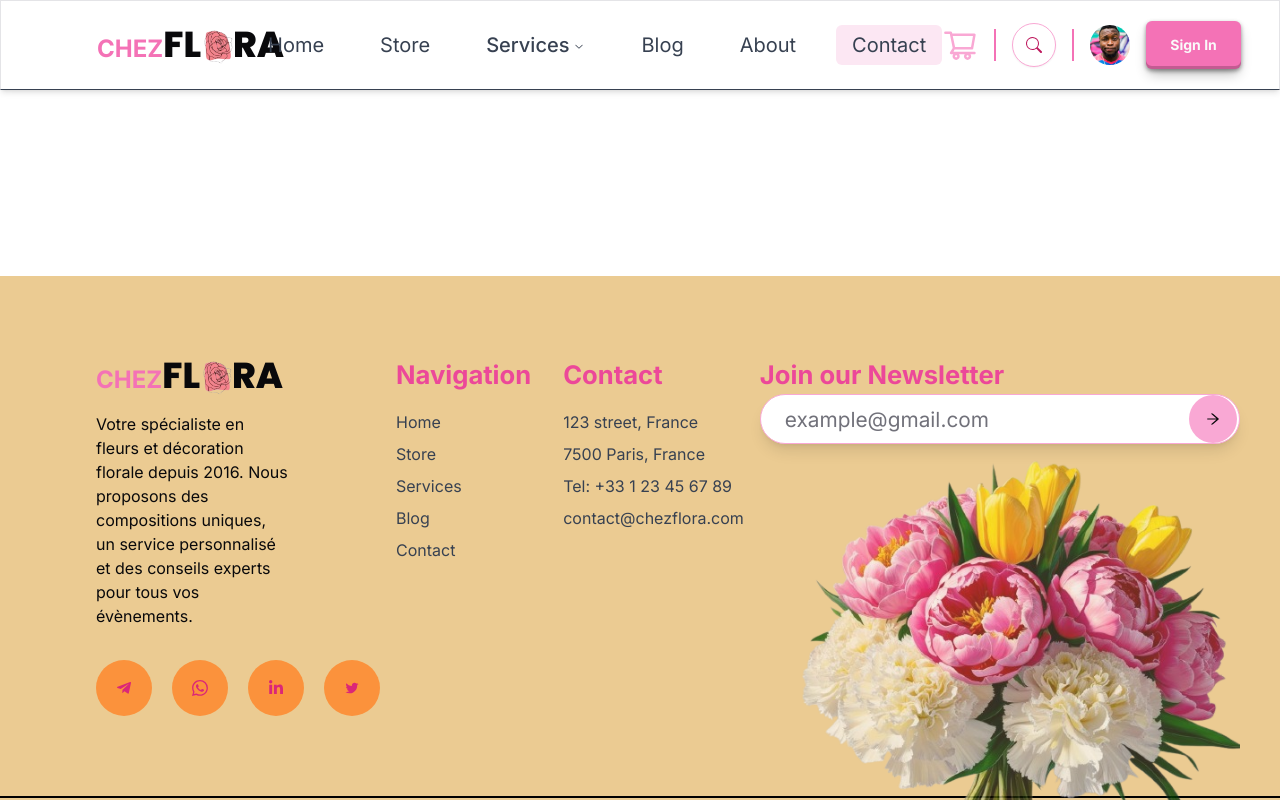
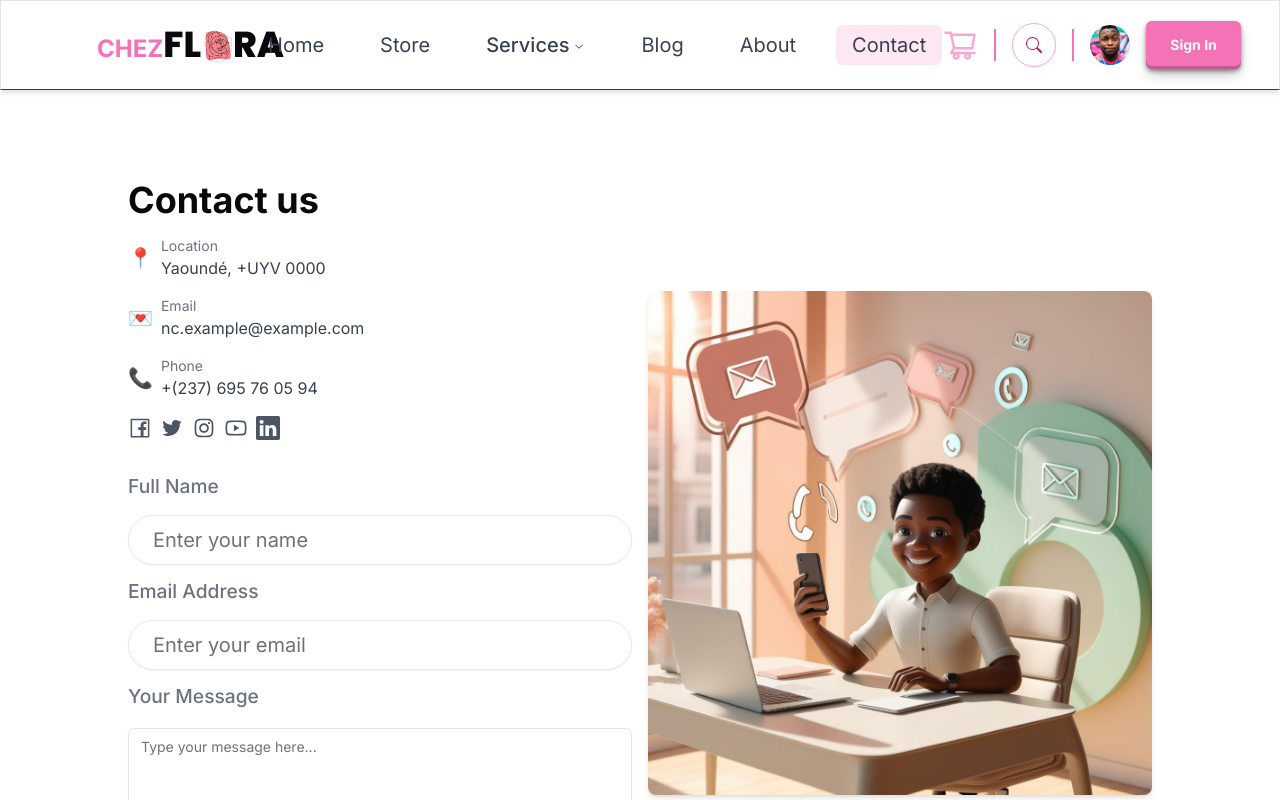
Before and after one commit to DimitriTedom/ChezFlora, a React (Vite) app in the folder client/: page /shop/contact in a window 1280 px wide. Shown: the top 800 px of the page. Built offline with nearby package versions, Linux system fonts and the light colour scheme.

Commit message:
feat(contactForm): finished with succes, now starting implementation of Join Newsletter component

```diff
--- a/client/src/components/Common/Form.tsx
+++ b/client/src/components/Common/Form.tsx
@@ -54,6 +54,7 @@ const CommonForm: React.FC<CommonFormProps> = ({
             value={value}
             onChange={(e) => setFormData({ ...formData, [controlItem.name]: e.target.value })}
             className="mt-1 w-full"
+            rows={4}
           />
         );
       default:
--- a/client/src/pages/Auth/ForgotPassword.tsx
+++ b/client/src/pages/Auth/ForgotPassword.tsx
@@ -41,7 +41,7 @@ const AuthLogin: React.FC = () => {
 
 
   return (
-    <div className=" flex items-center justify-center flex-col text-center">
+    <div className=" flex items-center justify-center flex-col text-center mt-32">
       <div className="bg-white p-8 rounded-[40px] shadow-2xl border w-full lg:px-[20rem] lg:py-[3rem] xl:px-[10rem]">
       <div className="mb-[1rem] lg:mb-[2rem]">
         <FormTitle title="Forgot password" comment="We will sent password intruction to your email"/>
--- a/client/src/pages/Auth/Login.tsx
+++ b/client/src/pages/Auth/Login.tsx
@@ -80,7 +80,7 @@ const AuthLogin: React.FC = () => {
   ];
 
   return (
-    <div className=" flex items-center justify-center">
+    <div className=" flex items-center justify-center mt-32">
       <div className="bg-white p-8 rounded-[40px] shadow-2xl border w-full lg:px-[20rem] lg:py-[3rem] xl:px-[10rem]">
       <div className="mb-[1rem] lg:mb-[2rem]">
         <FormTitle title="Sign In" comment="Welcome to our blog magazine Community"/>
--- a/client/src/pages/Auth/Register.tsx
+++ b/client/src/pages/Auth/Register.tsx
@@ -79,7 +79,7 @@ const AuthRegister: React.FC = () => {
   ];
 
   return (
-    <div className="flex items-center justify-center">
+    <div className="flex items-center justify-center mt-32">
       <div className="bg-white p-8 rounded-[40px] shadow-2xl border w-full lg:px-[20rem] lg:py-[3rem] xl:px-[10rem]">
         <div className="mb-[1rem] lg:mb-[2rem]">
           <FormTitle
--- a/client/src/pages/Shopping-view/ShoppingContact.tsx
+++ b/client/src/pages/Shopping-view/ShoppingContact.tsx
@@ -1,9 +1,126 @@
-import { Helmet } from "react-helmet-async"
+import { BsLinkedin } from "react-icons/bs";
+import { AiOutlineFacebook, AiOutlineInstagram, AiOutlineTwitter, AiOutlineYoutube } from "react-icons/ai";
+import CommonForm from "@/components/Common/Form";
+import { Helmet } from "react-helmet-async";
+import { useState } from "react";
+
+// Configuration objects
+const contactInfo = [
+  {
+    id: 1,
+    label: "Location",
+    value: "Yaoundé, +UYV 0000",
+    icon: "📍",
+  },
+  {
+    id: 2,
+    label: "Email",
+    value: "nc.example@example.com",
+    icon: "💌",
+  },
+  {
+    id: 3,
+    label: "Phone",
+    value: "+(237) 695 76 05 94",
+    icon: "📞",
+  },
+];
+
+const socialLinks = [
+  {
+    id: 1,
+    platform: 'Facebook',
+    url: 'https://facebook.com/chezflora',
+    icon: <AiOutlineFacebook size={24} />,
+  },
+  {
+    id: 2,
+    platform: 'Twitter',
+    url: 'https://twitter.com/chezflora',
+    icon: <AiOutlineTwitter size={24} />,
+  },
+  {
+    id: 3,
+    platform: 'Instagram',
+    url: 'https://instagram.com/chezflora',
+    icon: <AiOutlineInstagram size={24} />,
+  },
+  {
+    id: 4,
+    platform: 'YouTube',
+    url: 'https://youtube.com/chezflora',
+    icon: <AiOutlineYoutube size={24} />,
+  },
+  {
+    id:5,
+    platform: 'Linkedin',
+    url: 'https://linkedin.com/chezflora',
+    icon: <BsLinkedin size={24}/>,
+  },
+];
 
 const ShoppingContact = () => {
+  const [formData, setFormData] = useState({
+    name: '',
+    email: '',
+    message: '',
+  });
+
+  const [loading, setLoading] = useState(false);
+  const [error, setError] = useState<string | null>(null);
+  const [success, setSuccess] = useState(false);
+
+  const formControls = [
+    {
+      name: 'name',
+      label: 'Full Name',
+      placeholder: 'Enter your name',
+      component: 'input',
+      type: 'text',
+    },
+    {
+      name: 'email',
+      label: 'Email Address',
+      placeholder: 'Enter your email',
+      component: 'input',
+      type: 'email',
+    },
+    {
+      name: 'message',
+      label: 'Your Message',
+      placeholder: 'Type your message here...',
+      component: 'textarea',
+    },
+  ];
+
+  const handleSubmit = async (e: React.FormEvent<HTMLFormElement>) => {
+    e.preventDefault();
+    setLoading(true);
+    setError(null);
+
+    try {
+      // Simulate API call
+      await new Promise(resolve => setTimeout(resolve, 2000));
+      console.log(formData);
+      // Reset form
+      setFormData({
+        name: '',
+        email: '',
+        message: '',
+      });
+
+      setSuccess(true);
+      setTimeout(() => setSuccess(false), 3000);
+    } catch (err) {
+      setError('Failed to submit form. Please try again later.');
+    } finally {
+      setLoading(false);
+    }
+  };
+
   return (
     <div className="mt-32">
-            <Helmet>
+      <Helmet>
         {/* Primary SEO Tags */}
         <title>ChezFlora - Contact Us | Floral Consultation & Support</title>
         <meta
@@ -44,11 +161,65 @@ const ShoppingContact = () => {
         <meta name="author" content="ChezFlora Team" />
       </Helmet>
 
-      <div>
+      <div className="flex flex-col md:flex-row items-center gap-4 justify-between p-8">
+        {/* Left Side: Contact Information and Form */}
+        <div className="w-full md:w-1/2 mb-8 md:mb-0">
+          <h1 className="text-4xl font-bold mb-4">Contact us</h1>
 
+          {/* Contact Information */}
+          <div className="space-y-4 mb-8">
+            {contactInfo.map((info) => (
+              <div key={info.id} className="flex items-center space-x-2">
+                <span className="text-xl text-gray-500">{info.icon}</span>
+                <div>
+                  <p className="text-sm text-gray-500">{info.label}</p>
+                  <p className="text-gray-700">{info.value}</p>
+                </div>
+              </div>
+            ))}
+
+            <div className="flex space-x-2 items-center">
+              {socialLinks.map(({ id, url, icon }) => (
+                <a
+                  key={id}
+                  href={url}
+                  target="_blank"
+                  rel="noopener noreferrer"
+                  className="text-gray-600 hover:text-gray-800 transition-colors"
+                >
+                  {icon}
+                </a>
+              ))}
+            </div>
+          </div>
+
+          {/* Form Section */}
+          <div className="space-y-4">
+            {error && <p className="text-red-500 text-center">{error}</p>}
+            {success && <p className="text-green-500 text-center">Message sent successfully!</p>}
+
+            <CommonForm
+              formControls={formControls}
+              formData={formData}
+              setFormData={setFormData}
+              onSubmit={handleSubmit}
+              buttonText={loading ? 'Sending...' : 'Send message'}
+              disabled={loading}
+            />
+          </div>
+        </div>
+
+        {/* Right Side: Illustration */}
+        <div className="w-full md:w-1/2">
+          <img
+            src="/contact4.jpg"
+            alt="Contact Illustration"
+            className="w-full rounded-lg shadow-md md:h-96 lg:h-full object-cover"
+          />
+        </div>
       </div>
     </div>
-  )
-}
+  );
+};
 
-export default ShoppingContact
+export default ShoppingContact;
```
Also changed, not shown: client/public/contact4.jpg (added).
